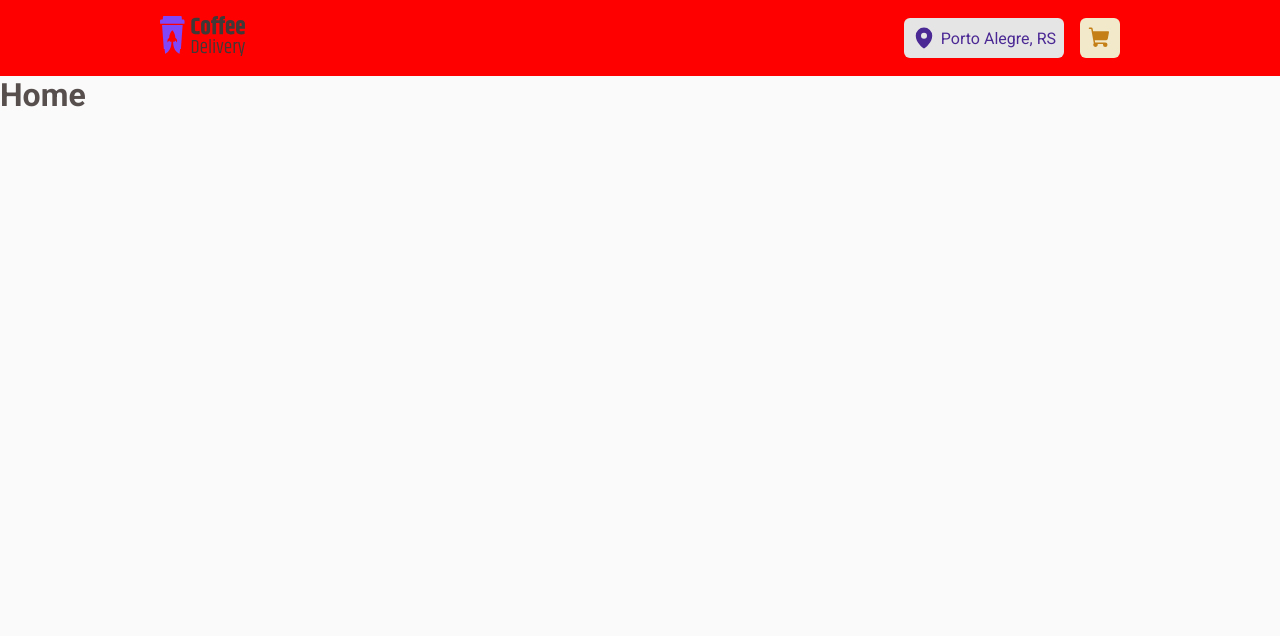
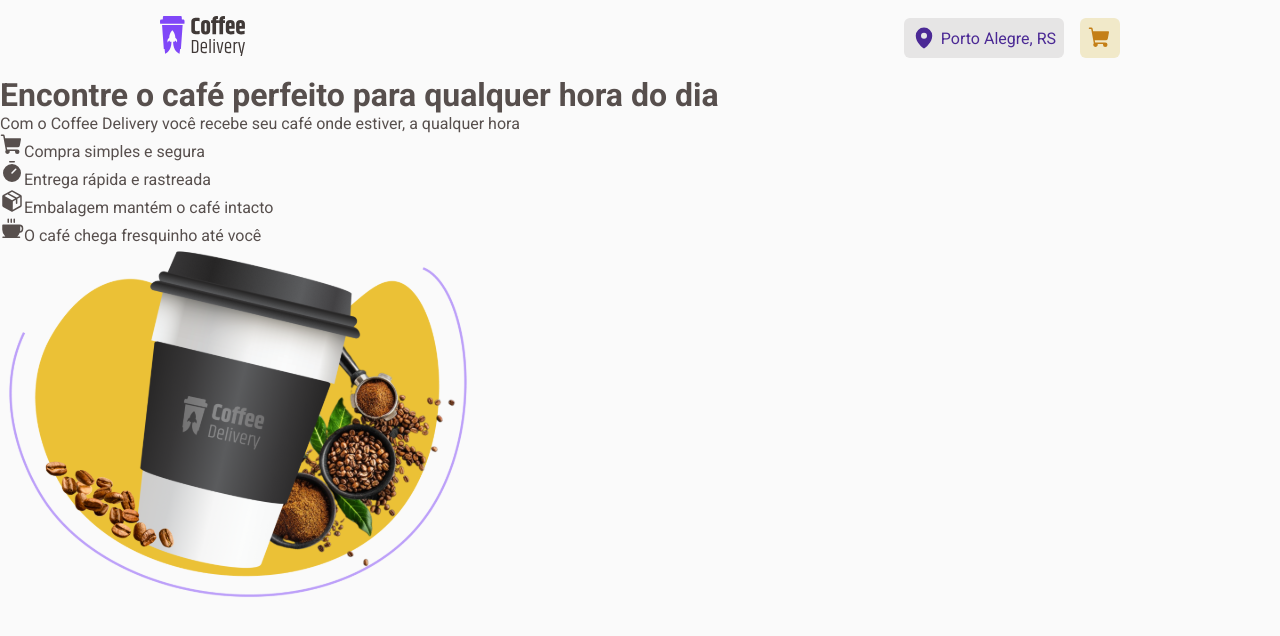
Before and after one commit to lucasivisson/CoffeeDelivery, a React (Vite) app: page / in a window 1280 px wide. Shown: the top 636 px of the page. Built offline with nearby package versions, Linux system fonts and the light colour scheme.

Commit message:
🚧 working with home page

```diff
--- a/src/Pages/Home/index.tsx
+++ /dev/null
@@ -1,5 +0,0 @@
-export function Home() {
-  return (
-    <h1>Home</h1>
-  )
-}
--- a/src/Router.tsx
+++ b/src/Router.tsx
@@ -1,8 +1,8 @@
 import { createBrowserRouter, createRoutesFromElements, Route } from "react-router-dom";
 import ErrorPage from "./errors/errorPage";
 import { DefaultLayout } from "./layouts/defaultLayout";
-import { Checkout } from "./Pages/Checkout";
-import { Home } from "./Pages/Home";
+import { Checkout } from "./pages/Checkout";
+import { Home } from "./pages/Home";
 
 export const router = createBrowserRouter(
   createRoutesFromElements(
--- a/src/components/Header/styles.ts
+++ b/src/components/Header/styles.ts
@@ -2,7 +2,6 @@ import styled from 'styled-components';
 
 export const HeaderContainer = styled.header`
   width: 100%;
-  background: red;
 
   nav > ul {
     display: flex;
@@ -27,7 +26,6 @@ export const LocationCheckoutContainer = styled.ul`
     display: flex;
     align-items: center;
     padding: 0.5rem 0.5rem;
-    cursor: pointer;
   }
 `
 
@@ -40,4 +38,5 @@ export const LocationContainer = styled.div`
 export const CheckoutContainer = styled.div`
   background: ${(props) => props.theme['yellow-light']};
   color: ${props => props.theme['yellow-dark']};
+  cursor: pointer;
 `
--- /dev/null
+++ b/src/pages/Home/index.tsx
@@ -0,0 +1,41 @@
+import homeImage from '../../assets/homeImage.svg'
+import { HomeContainer } from './style'
+import { ShoppingCart, Timer, Package, Coffee } from 'phosphor-react'
+
+export function Home() {
+  return (
+    <HomeContainer>
+      <div>
+        <div>
+          <h1>Encontre o café perfeito para qualquer hora do dia</h1>
+          <p>Com o Coffee Delivery você recebe seu café onde estiver, a qualquer hora</p>
+        </div>
+        <div>
+          <ul>
+            <li>
+              <ShoppingCart size={24} weight="fill"/>
+              Compra simples e segura
+            </li>
+            <li>
+              <Timer size={24} weight="fill"/>
+              Entrega rápida e rastreada
+            </li>
+          </ul>
+          <ul>
+            <li>
+              <Package size={24} weight="fill"/>
+              Embalagem mantém o café intacto
+            </li>
+            <li>
+              <Coffee size={24} weight="fill"/>
+              O café chega fresquinho até você
+            </li>
+          </ul>
+        </div>
+      </div>
+      <div>
+        <img src={homeImage}/>
+      </div>
+    </HomeContainer>
+  )
+}
--- /dev/null
+++ b/src/pages/Home/style.ts
@@ -0,0 +1,5 @@
+import styled from 'styled-components'
+
+export const HomeContainer = styled.main`
+  width: 100%;
+`
```
Also changed, not shown: src/assets/homeImage.svg (added), src/pages/Checkout/index.tsx (renamed from src/Pages/Checkout/index.tsx).
